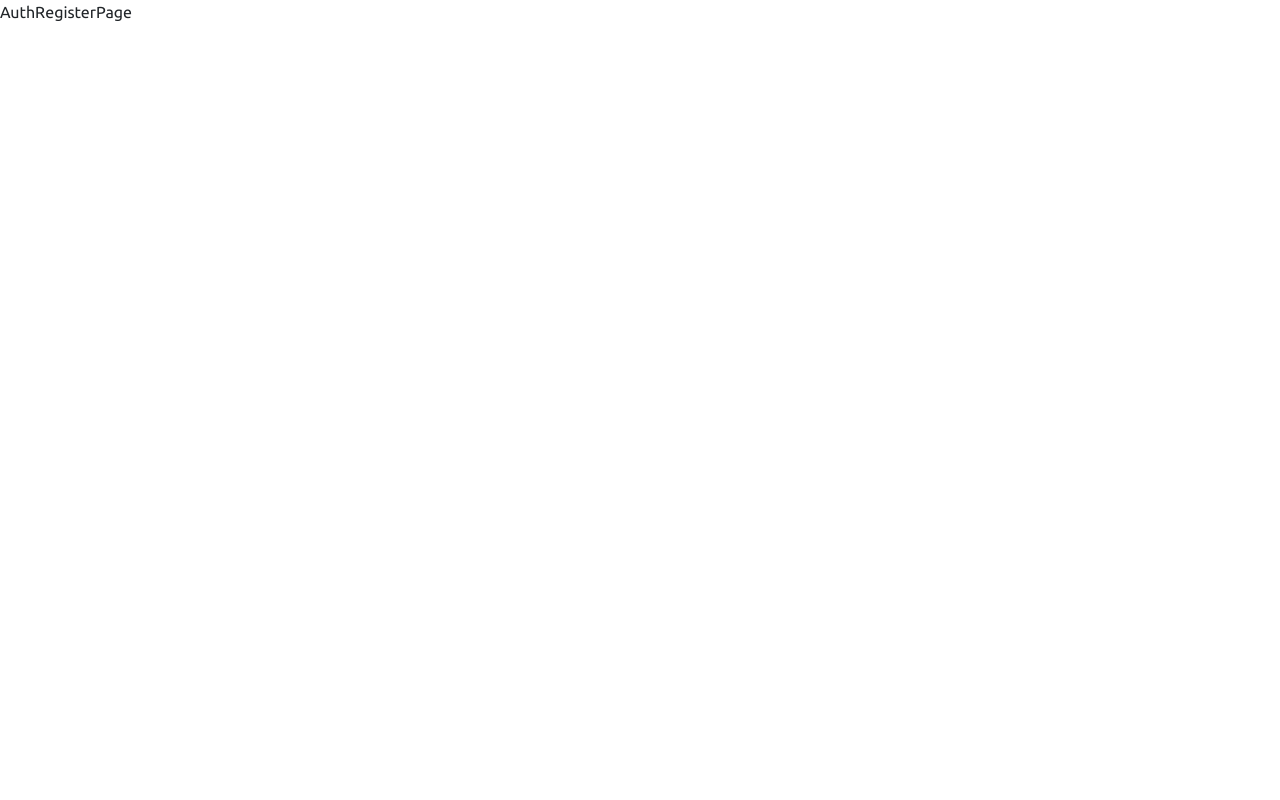
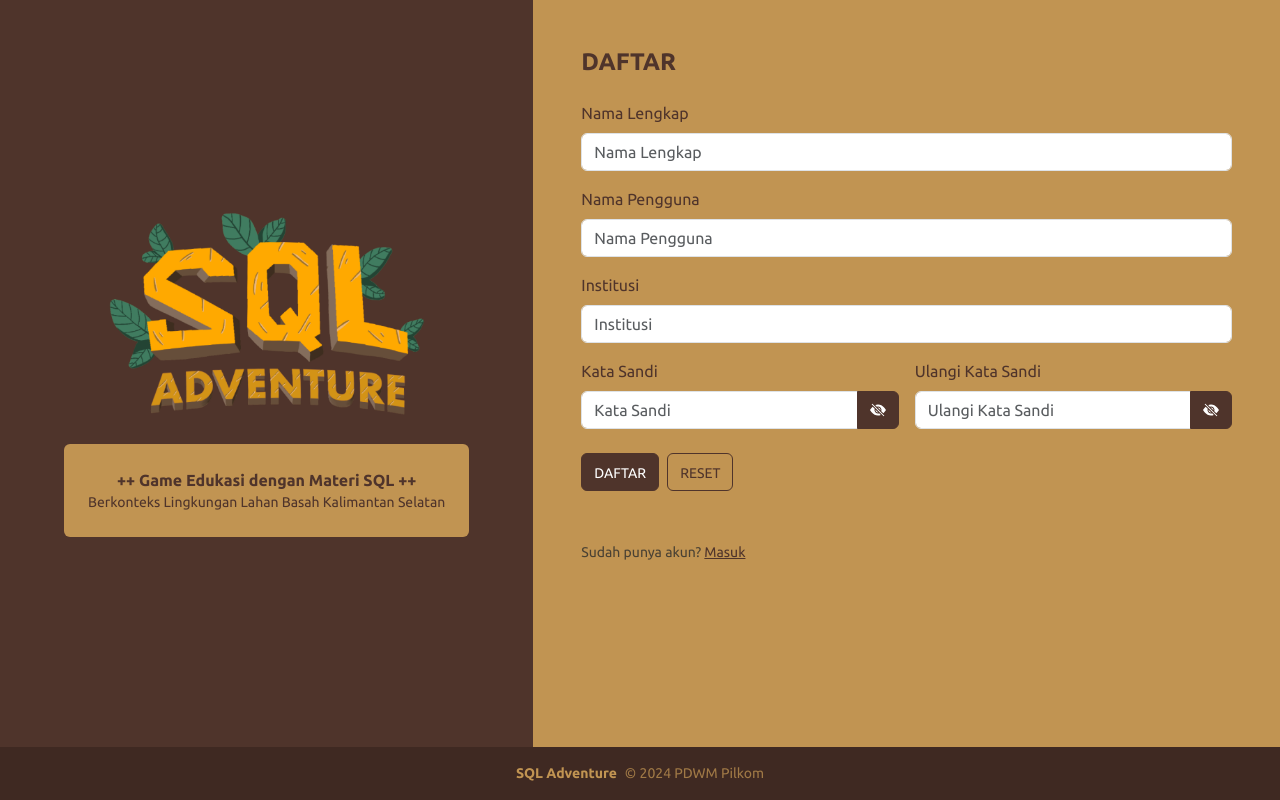
Before and after one commit to ahmadyogi543/sql-adventure, a React (Vite) app: page /register in a window 1280 px wide. Built offline with nearby package versions, Linux system fonts and the light colour scheme.

Commit message:
update: implement login and register user

```diff
--- a/src/pages/auth/login.tsx
+++ b/src/pages/auth/login.tsx
@@ -1,5 +1,59 @@
+import { useState } from 'react';
+import { Button, Form, InputGroup } from 'react-bootstrap';
+import { BsFillEyeFill, BsFillEyeSlashFill } from 'react-icons/bs';
+
+import HomeLayout from '../../layouts/HomeLayout';
+
 const AuthLoginPage = () => {
-  return <div>AuthLoginPage</div>;
+  const [showPassword, setShowPassword] = useState(false);
+
+  function toggleShowPassword() {
+    setShowPassword((prevSP) => !prevSP);
+  }
+
+  return (
+    <HomeLayout>
+      <h4 className="fw-bold mb-4">MASUK</h4>
+      <Form>
+        <Form.Group className="mb-3" controlId="username">
+          <Form.Label>Nama Pengguna</Form.Label>
+          <Form.Control type="text" placeholder="Nama Pengguna" />
+        </Form.Group>
+
+        <Form.Group className="mb-3" controlId="password">
+          <Form.Label>Kata Sandi</Form.Label>
+          <InputGroup>
+            <Form.Control
+              type={showPassword ? 'text' : 'password'}
+              placeholder="Kata Sandi"
+            />
+            <Button className="flex-center" onClick={toggleShowPassword}>
+              {showPassword ? (
+                <BsFillEyeFill className="h6 m-0" />
+              ) : (
+                <BsFillEyeSlashFill className="h6 m-0" />
+              )}
+            </Button>
+          </InputGroup>
+        </Form.Group>
+
+        <Form.Group className="mt-4">
+          <Button className="me-2" variant="primary" type="submit">
+            <small>MASUK</small>
+          </Button>
+          <Button variant="outline-primary" type="reset">
+            <small>RESET</small>
+          </Button>
+        </Form.Group>
+
+        <div className="mt-5">
+          <Form.Text>
+            Belum punya akun? <a href="/register">Daftar</a>
+          </Form.Text>
+        </div>
+      </Form>
+    </HomeLayout>
+  );
 };
 
 export default AuthLoginPage;
--- a/src/pages/auth/register.tsx
+++ b/src/pages/auth/register.tsx
@@ -1,5 +1,98 @@
+import { useState } from 'react';
+import { Button, Col, Form, InputGroup, Row } from 'react-bootstrap';
+import { BsFillEyeFill, BsFillEyeSlashFill } from 'react-icons/bs';
+
+import HomeLayout from '../../layouts/HomeLayout';
+
 const AuthRegisterPage = () => {
-  return <div>AuthRegisterPage</div>;
+  const [showPassword, setShowPassword] = useState(false);
+  const [showRepeatPassword, setShowRepeatPassword] = useState(false);
+
+  function toggleShowPassword(kind: 'real' | 'repeat') {
+    if (kind === 'real') {
+      setShowPassword((prevSP) => !prevSP);
+    } else {
+      setShowRepeatPassword((prevRSP) => !prevRSP);
+    }
+  }
+
+  return (
+    <HomeLayout>
+      <h4 className="fw-bold mb-4">DAFTAR</h4>
+      <Form>
+        <Form.Group className="mb-3" controlId="full-name">
+          <Form.Label>Nama Lengkap</Form.Label>
+          <Form.Control type="text" placeholder="Nama Lengkap" />
+        </Form.Group>
+
+        <Form.Group className="mb-3" controlId="username">
+          <Form.Label>Nama Pengguna</Form.Label>
+          <Form.Control type="text" placeholder="Nama Pengguna" />
+        </Form.Group>
+
+        <Form.Group className="mb-3" controlId="institution">
+          <Form.Label>Institusi</Form.Label>
+          <Form.Control type="text" placeholder="Institusi" />
+        </Form.Group>
+
+        <Row className="g-3">
+          <Col>
+            <Form.Label>Kata Sandi</Form.Label>
+            <InputGroup>
+              <Form.Control
+                type={showPassword ? 'text' : 'password'}
+                placeholder="Kata Sandi"
+              />
+              <Button
+                className="flex-center"
+                onClick={() => toggleShowPassword('real')}
+              >
+                {showPassword ? (
+                  <BsFillEyeFill className="h6 m-0" />
+                ) : (
+                  <BsFillEyeSlashFill className="h6 m-0" />
+                )}
+              </Button>
+            </InputGroup>
+          </Col>
+          <Col>
+            <Form.Label>Ulangi Kata Sandi</Form.Label>
+            <InputGroup>
+              <Form.Control
+                type={showRepeatPassword ? 'text' : 'password'}
+                placeholder="Ulangi Kata Sandi"
+              />
+              <Button
+                className="flex-center"
+                onClick={() => toggleShowPassword('repeat')}
+              >
+                {showRepeatPassword ? (
+                  <BsFillEyeFill className="h6 m-0" />
+                ) : (
+                  <BsFillEyeSlashFill className="h6 m-0" />
+                )}
+              </Button>
+            </InputGroup>
+          </Col>
+        </Row>
+
+        <Form.Group className="mt-4">
+          <Button className="me-2" variant="primary" type="submit">
+            <small>DAFTAR</small>
+          </Button>
+          <Button variant="outline-primary" type="reset">
+            <small>RESET</small>
+          </Button>
+        </Form.Group>
+
+        <div className="mt-5">
+          <Form.Text>
+            Sudah punya akun? <a href="/login">Masuk</a>
+          </Form.Text>
+        </div>
+      </Form>
+    </HomeLayout>
+  );
 };
 
 export default AuthRegisterPage;
```
